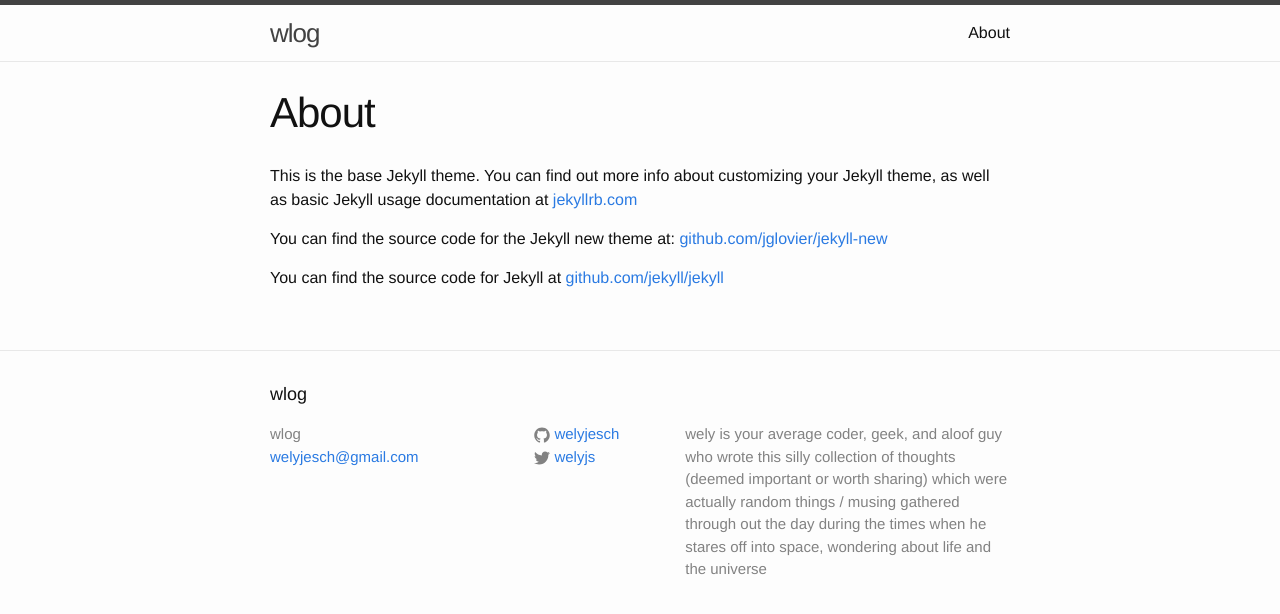
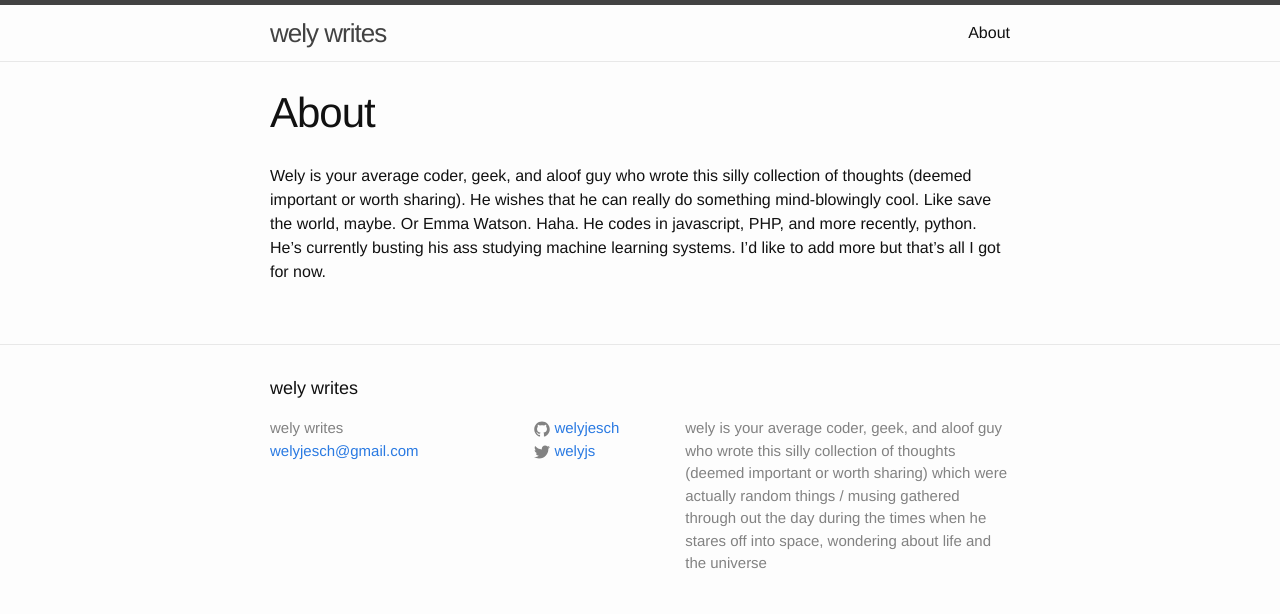
Before and after one commit to welyjesch/welyjesch.github.io, a Jekyll site: the page built from about.md, in a window 1280 px wide. Shown: the top 614 px of the page. Built offline with Jekyll 4.4.1, drawn with Linux system fonts in a browser that asks for light colours.

Commit message:
fix about page

```diff
--- a/_config.yml
+++ b/_config.yml
@@ -1,16 +1,16 @@
 # Site settings
-title: wlog
-email: welyjesch@gmail.com
+title: "wely writes"
+email: "welyjesch@gmail.com"
 description: > # this means to ignore newlines until "baseurl:"
   wely is your average coder, geek, and aloof guy who wrote this
   silly collection of thoughts (deemed important or worth sharing)
   which were actually random things / musing gathered through out the day
   during the times when he stares off into space, wondering about life
   and the universe
-baseurl: "/" # the subpath of your site, e.g. /blog/
+baseurl: "" # the subpath of your site, e.g. /blog/
 url: "http://welyjs.github.io" # the base hostname & protocol for your site
-twitter_username: welyjs
-github_username:  welyjesch
+twitter_username: "welyjs"
+github_username:  "welyjesch"
 
 # Build settings
 markdown: kramdown
--- a/about.md
+++ b/about.md
@@ -4,8 +4,7 @@ title: About
 permalink: /about/
 ---
 
-This is the base Jekyll theme. You can find out more info about customizing your Jekyll theme, as well as basic Jekyll usage documentation at [jekyllrb.com](http://jekyllrb.com/)
-
-You can find the source code for the Jekyll new theme at: [github.com/jglovier/jekyll-new](https://github.com/jglovier/jekyll-new)
-
-You can find the source code for Jekyll at [github.com/jekyll/jekyll](https://github.com/jekyll/jekyll)
+Wely is your average coder, geek, and aloof guy who wrote this silly collection of thoughts (deemed important or worth sharing).
+He wishes that he can really do something mind-blowingly cool. Like save the world, maybe. Or Emma Watson. Haha.
+He codes in javascript, PHP, and more recently, python. He's currently busting his ass studying machine learning systems.
+I'd like to add more but that's all I got for now.
```
